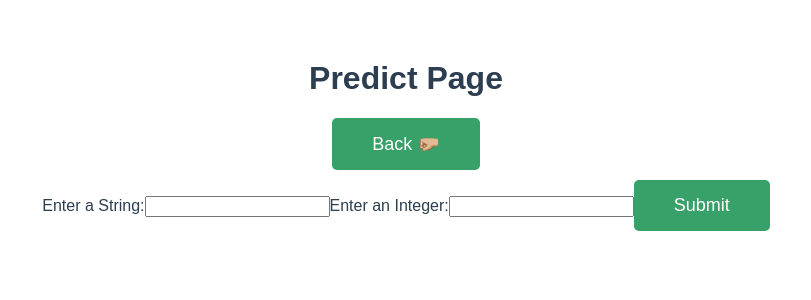
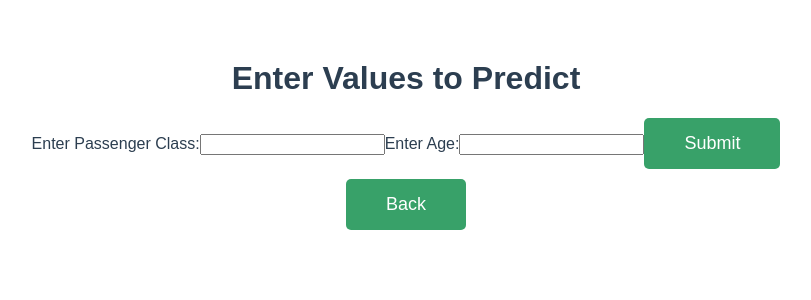
Before and after one commit to nemish493/SWE_Titanic_survial_model, a Vue app in the folder vue-frontend/: page /predict in a window 1280 px wide. Shown: the top 300 px of the page, without its empty margins (234-1045 px from the left). Built offline with nearby package versions, Linux system fonts and the light colour scheme.

Commit message:
Frontend Updated

```diff
--- a/vue-frontend/package.json
+++ b/vue-frontend/package.json
@@ -10,7 +10,7 @@
   "dependencies": {
     "axios": "^1.6.8",
     "core-js": "^3.8.3",
-    "vue": "^3.2.13",
+    "vue": "^3.4.27",
     "vue-router": "^4.3.1"
   },
   "devDependencies": {
--- a/vue-frontend/src/components/HelloWorld.vue
+++ b/vue-frontend/src/components/HelloWorld.vue
@@ -4,7 +4,7 @@
     <h1>{{ messageFromBackend }}</h1>
     <div class="button-container">
       <button class="cta-button" @click="fetchData">Fetch Data from Backend</button>
-      <router-link to="/"><button class="cta-button">Back 🤛🏼</button></router-link>
+      <router-link to="/"><button class="cta-button">Back</button></router-link>
     </div>
   </div>
 </template>
--- a/vue-frontend/src/components/PredictPage.vue
+++ b/vue-frontend/src/components/PredictPage.vue
@@ -1,18 +1,19 @@
 <template>
     <div>
-      <h1>Predict Page</h1>
-      <router-link to="/"><button class="cta-button">Back 🤛🏼</button></router-link>
+      <h1>Enter Values to Predict</h1>
+
 
       <!-- Combined form for both string and integer input -->
       <form @submit.prevent="submitForm">
-        <label for="stringInput">Enter a String:</label>
+        <label for="stringInput">Enter Passenger Class:</label>
         <input type="text" id="stringInput" v-model="stringInput">
 
-        <label for="integerInput">Enter an Integer:</label>
+        <label for="integerInput">Enter Age:</label>
         <input type="number" id="integerInput" v-model.number="integerInput">
 
         <button type="submit" class="cta-button">Submit</button>
       </form>
+      <router-link to="/"><button class="cta-button">Back</button></router-link>
     </div>
   </template>
 
--- a/vue-frontend/src/components/landing_page.vue
+++ b/vue-frontend/src/components/landing_page.vue
@@ -11,8 +11,8 @@
           <h1>Titanic Survival Prediction</h1>
           <p>A ML model to predict if you will survive the Crash !</p>
             <div class="button-container">
-                <router-link to="/predict"><button class="cta-button">Wish me Luck 💪🏼</button></router-link>
-                <router-link to="/basics"><button class="cta-button">Learn Basics ⚒️</button></router-link>
+                <router-link to="/predict"><button class="cta-button">Prediction Calculator</button></router-link>
+                <router-link to="/basics"><button class="cta-button">Learn Basics</button></router-link>
             </div>
         </div>
       </div>
```
Also changed, not shown: 1 other file (tests, documents, lock files or other folders).
